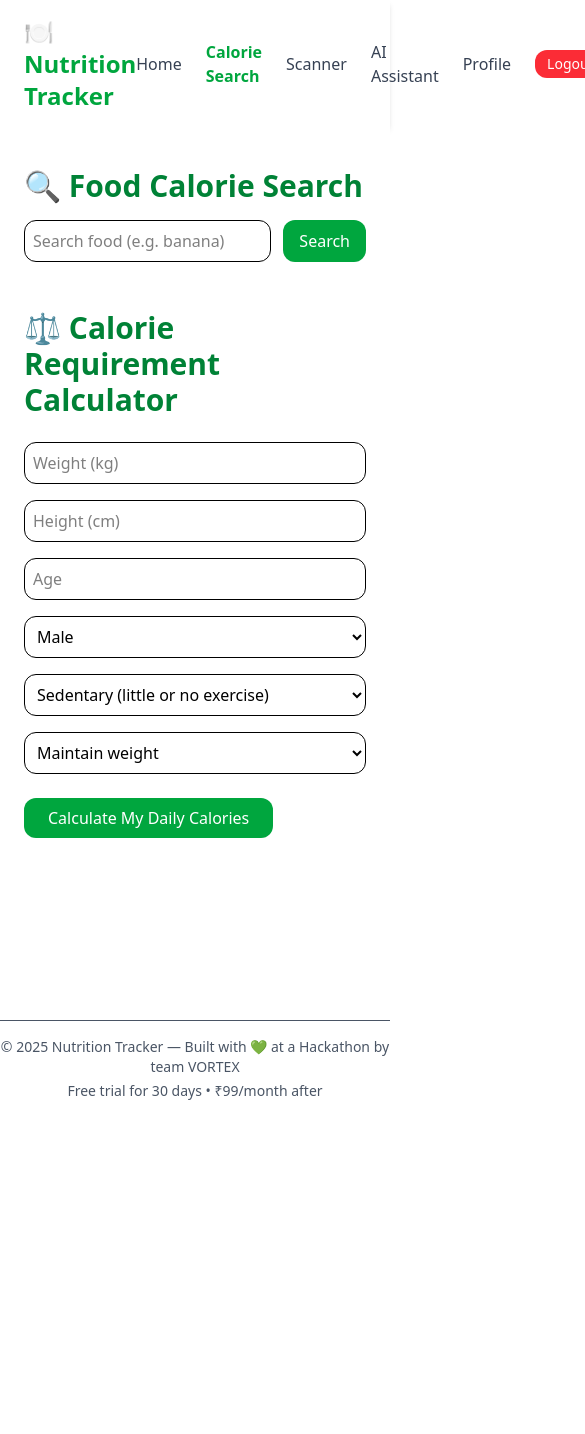
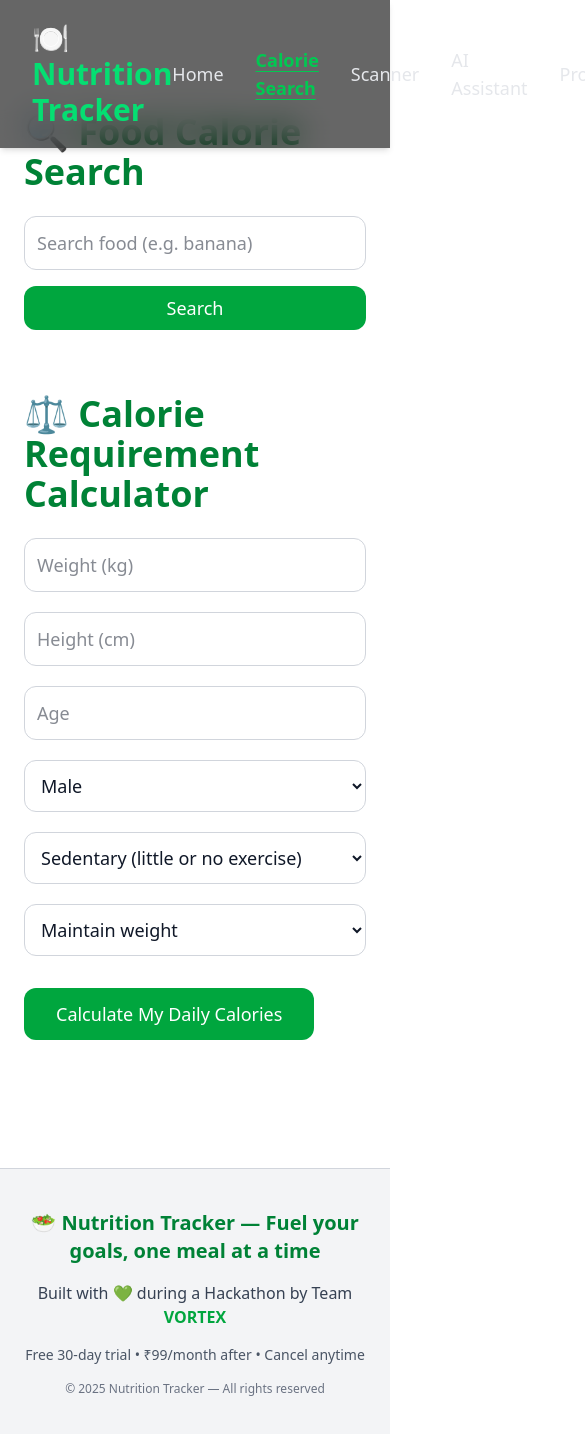
Before and after one commit to creation22/NutritionTracker, a React (Vite) app: page /search in a window 390 px wide. Shown: the top 1434 px of the page, 585 px wide, since content can reach past the window. Before the commit the page ends 1117 px from the top, so only its background shows below. Built offline with nearby package versions, Linux system fonts and the light colour scheme.

Commit message:
more upgraded

```diff
--- a/package.json
+++ b/package.json
@@ -11,6 +11,7 @@
   },
   "dependencies": {
     "@tailwindcss/vite": "^4.1.3",
+    "framer-motion": "^12.6.3",
     "react": "^19.0.0",
     "react-dom": "^19.0.0",
     "react-icons": "^5.5.0",
--- a/src/Components/Footer.jsx
+++ b/src/Components/Footer.jsx
@@ -1,15 +1,29 @@
 import React from 'react';
+import { motion } from 'framer-motion';
 
 const Footer = () => {
   return (
-    <footer className="bg-white border-t mt-12 py-4 text-center text-sm text-gray-600">
-      <p>
-        © {new Date().getFullYear()} Nutrition Tracker — Built with 💚 at a Hackathon by team VORTEX
-      </p>
-      <p className="mt-1">
-        Free trial for 30 days • ₹99/month after
-      </p>
-    </footer>
+    <motion.footer
+      className="bg-gray-100 dark:bg-zinc-900 text-gray-700 dark:text-gray-300 border-t border-gray-300 dark:border-zinc-700 mt-20 py-10 px-4 text-center transition-colors duration-300"
+      initial={{ opacity: 0 }}
+      animate={{ opacity: 1 }}
+      transition={{ duration: 0.6 }}
+    >
+      <div className="max-w-4xl mx-auto space-y-4">
+        <p className="text-xl font-semibold text-green-700 dark:text-green-400">
+          🥗 Nutrition Tracker — Fuel your goals, one meal at a time
+        </p>
+        <p className="text-base">
+          Built with 💚 during a Hackathon by Team <span className="font-bold text-green-600 dark:text-green-400">VORTEX</span>
+        </p>
+        <p className="text-sm text-gray-600 dark:text-gray-400">
+          Free 30-day trial • ₹99/month after • Cancel anytime
+        </p>
+        <p className="text-xs text-gray-500 dark:text-gray-500">
+          © {new Date().getFullYear()} Nutrition Tracker — All rights reserved
+        </p>
+      </div>
+    </motion.footer>
   );
 };
 
--- a/src/Components/Navbar.jsx
+++ b/src/Components/Navbar.jsx
@@ -7,7 +7,9 @@ const Navbar = () => {
   const currentPath = location.pathname;
 
   const isActive = (path) =>
-    currentPath === path ? 'text-green-600 font-bold' : 'text-gray-700';
+    currentPath === path
+      ? 'text-green-500 font-bold underline underline-offset-4'
+      : 'text-gray-200 hover:text-green-300 transition duration-300';
 
   const handleLogout = () => {
     localStorage.clear();
@@ -15,12 +17,15 @@ const Navbar = () => {
   };
 
   return (
-    <nav className="bg-white shadow-md px-6 py-4 flex justify-between items-center">
-      <Link to="/home" className="text-2xl font-bold text-green-600">
+    <nav className="backdrop-blur-lg bg-black/60 shadow-md px-8 py-5 flex justify-between items-center fixed top-0 left-0 right-0 z-50">
+      <Link
+        to="/home"
+        className="text-3xl font-extrabold text-green-400 hover:scale-105 transform transition duration-300"
+      >
         🍽️ Nutrition Tracker
       </Link>
 
-      <div className="flex items-center space-x-6 text-md">
+      <div className="flex items-center gap-8 text-lg font-medium">
         <Link to="/home" className={isActive('/home')}>
           Home
         </Link>
@@ -39,7 +44,7 @@ const Navbar = () => {
 
         <button
           onClick={handleLogout}
-          className="bg-red-500 text-white px-3 py-1 rounded-xl hover:bg-red-600 transition text-sm"
+          className="bg-red-600 hover:bg-red-700 text-white px-4 py-2 rounded-xl transition duration-300 text-sm shadow-md"
         >
           Logout
         </button>
--- a/src/Pages/Home.jsx
+++ b/src/Pages/Home.jsx
@@ -4,58 +4,58 @@ import { FaSearch, FaBarcode, FaRobot, FaUser } from 'react-icons/fa';
 
 const Home = () => {
   return (
-    <div className="min-h-screen bg-gradient-to-br from-green-50 to-white px-6 py-10">
-      <div className="max-w-5xl mx-auto text-center">
-        <h1 className="text-4xl md:text-5xl font-bold text-green-700 mb-4">
-          Welcome to Nutrition Tracker 🌱
+    <div className="min-h-screen bg-gradient-to-br from-black via-gray-900 to-gray-800 px-6 py-20 text-white">
+      <div className="max-w-6xl mx-auto text-center">
+        <h1 className="text-5xl md:text-6xl font-extrabold text-green-400 mb-6 drop-shadow-lg">
+          Your Personal Health Companion 🍽️
         </h1>
-        <p className="text-gray-600 text-lg max-w-xl mx-auto mb-10">
-          Track your calories, scan food items, ask questions to our AI assistant,
-          and manage your nutrition effortlessly.
+        <p className="text-gray-300 text-lg md:text-xl max-w-3xl mx-auto mb-12">
+          Discover, track, and improve your nutrition with powerful tools like AI,
+          calorie search, and scanning – all in one seamless experience.
         </p>
 
-        <div className="grid grid-cols-1 sm:grid-cols-2 lg:grid-cols-4 gap-6">
+        <div className="grid grid-cols-1 sm:grid-cols-2 lg:grid-cols-4 gap-8">
           <Link
             to="/search"
-            className="bg-white border hover:shadow-xl transition rounded-2xl p-6 flex flex-col items-center justify-center text-green-700"
+            className="bg-gradient-to-br from-green-500 to-green-700 hover:scale-105 hover:shadow-2xl transition-transform duration-300 rounded-3xl p-6 flex flex-col items-center justify-center text-white"
           >
-            <FaSearch size={32} className="mb-3" />
-            <h3 className="text-xl font-semibold mb-1">Calorie Search</h3>
-            <p className="text-sm text-gray-500 text-center">
-              Look up calories in your favorite foods instantly.
+            <FaSearch size={36} className="mb-4 animate-pulse" />
+            <h3 className="text-2xl font-bold mb-2">Calorie Search</h3>
+            <p className="text-sm text-center opacity-80">
+              Instantly check calories in any food or meal.
             </p>
           </Link>
 
           <Link
             to="/scanner"
-            className="bg-white border hover:shadow-xl transition rounded-2xl p-6 flex flex-col items-center justify-center text-green-700"
+            className="bg-gradient-to-br from-purple-500 to-purple-700 hover:scale-105 hover:shadow-2xl transition-transform duration-300 rounded-3xl p-6 flex flex-col items-center justify-center text-white"
           >
-            <FaBarcode size={32} className="mb-3" />
-            <h3 className="text-xl font-semibold mb-1">Food Scanner</h3>
-            <p className="text-sm text-gray-500 text-center">
-              Scan barcodes or images to get accurate nutrition info.
+            <FaBarcode size={36} className="mb-4 animate-bounce" />
+            <h3 className="text-2xl font-bold mb-2">Food Scanner</h3>
+            <p className="text-sm text-center opacity-80">
+              Scan barcodes or photos to reveal nutrition info.
             </p>
           </Link>
 
           <Link
             to="/chatbot"
-            className="bg-white border hover:shadow-xl transition rounded-2xl p-6 flex flex-col items-center justify-center text-green-700"
+            className="bg-gradient-to-br from-blue-500 to-blue-700 hover:scale-105 hover:shadow-2xl transition-transform duration-300 rounded-3xl p-6 flex flex-col items-center justify-center text-white"
           >
-            <FaRobot size={32} className="mb-3" />
-            <h3 className="text-xl font-semibold mb-1">AI Assistant</h3>
-            <p className="text-sm text-gray-500 text-center">
-              Ask anything about nutrition, health, or food tips.
+            <FaRobot size={36} className="mb-4 animate-spin-slow" />
+            <h3 className="text-2xl font-bold mb-2">AI Assistant</h3>
+            <p className="text-sm text-center opacity-80">
+              Ask nutrition questions and get instant answers.
             </p>
           </Link>
 
           <Link
             to="/profile"
-            className="bg-white border hover:shadow-xl transition rounded-2xl p-6 flex flex-col items-center justify-center text-green-700"
+            className="bg-gradient-to-br from-pink-500 to-pink-700 hover:scale-105 hover:shadow-2xl transition-transform duration-300 rounded-3xl p-6 flex flex-col items-center justify-center text-white"
           >
-            <FaUser size={32} className="mb-3" />
-            <h3 className="text-xl font-semibold mb-1">My Profile</h3>
-            <p className="text-sm text-gray-500 text-center">
-              View your details, calorie log, and trial status.
+            <FaUser size={36} className="mb-4 animate-fade" />
+            <h3 className="text-2xl font-bold mb-2">My Profile</h3>
+            <p className="text-sm text-center opacity-80">
+              Manage your goals, data, and subscription.
             </p>
           </Link>
         </div>
--- a/src/Pages/Search.jsx
+++ b/src/Pages/Search.jsx
@@ -1,4 +1,5 @@
 import React, { useState } from 'react';
+import { motion } from 'framer-motion';
 
 const mockFoodData = {
   apple: 52,
@@ -61,61 +62,68 @@ const Search = () => {
   };
 
   return (
-    <div className="min-h-screen bg-white px-6 py-10">
-      <div className="max-w-5xl mx-auto space-y-12">
-        <div>
-          <h2 className="text-3xl font-bold text-green-700 mb-4">🔍 Food Calorie Search</h2>
-          <div className="flex gap-3">
+    <div className="min-h-screen bg-white dark:bg-zinc-900 px-6 pt-28 pb-12 text-gray-900 dark:text-gray-100 transition-colors duration-300">
+      <div className="max-w-5xl mx-auto space-y-16">
+        {/* Food Search */}
+        <motion.div
+          initial={{ opacity: 0, y: 20 }}
+          animate={{ opacity: 1, y: 0 }}
+          transition={{ duration: 0.6 }}
+        >
+          <h2 className="text-4xl font-bold text-green-700 dark:text-green-400 mb-6">
+            🔍 Food Calorie Search
+          </h2>
+          <div className="flex flex-col sm:flex-row gap-4">
             <input
               type="text"
               placeholder="Search food (e.g. banana)"
               value={query}
               onChange={(e) => setQuery(e.target.value)}
-              className="p-2 border rounded-xl w-full"
+              className="p-3 border border-gray-300 dark:border-zinc-600 bg-white dark:bg-zinc-800 rounded-xl w-full text-lg"
             />
             <button
               onClick={handleSearch}
-              className="bg-green-600 text-white px-4 rounded-xl hover:bg-green-700 transition"
+              className="bg-green-600 text-white px-6 py-2 rounded-xl hover:bg-green-700 transition text-lg"
             >
               Search
             </button>
           </div>
-          {result && <p className="mt-4 text-lg text-gray-700">Result: {result}</p>}
-        </div>
+          {result && (
+            <p className="mt-4 text-xl dark:text-gray-300">
+              🍽️ <span className="font-semibold">Result:</span> {result}
+            </p>
+          )}
+        </motion.div>
 
-        <div>
-          <h2 className="text-3xl font-bold text-green-700 mb-6">⚖️ Calorie Requirement Calculator</h2>
-          <div className="grid grid-cols-1 md:grid-cols-3 gap-4">
-            <input
-              type="number"
-              name="weight"
-              placeholder="Weight (kg)"
-              value={form.weight}
-              onChange={handleInputChange}
-              className="p-2 border rounded-xl"
-            />
-            <input
-              type="number"
-              name="height"
-              placeholder="Height (cm)"
-              value={form.height}
-              onChange={handleInputChange}
-              className="p-2 border rounded-xl"
-            />
-            <input
-              type="number"
-              name="age"
-              placeholder="Age"
-              value={form.age}
-              onChange={handleInputChange}
-              className="p-2 border rounded-xl"
-            />
+        {/* Calorie Calculator */}
+        <motion.div
+          initial={{ opacity: 0, y: 30 }}
+          animate={{ opacity: 1, y: 0 }}
+          transition={{ duration: 0.7 }}
+        >
+          <h2 className="text-4xl font-bold text-green-700 dark:text-green-400 mb-6">
+            ⚖️ Calorie Requirement Calculator
+          </h2>
+          <div className="grid grid-cols-1 sm:grid-cols-2 lg:grid-cols-3 gap-5">
+            {['weight', 'height', 'age'].map((field) => (
+              <input
+                key={field}
+                type="number"
+                name={field}
+                placeholder={`${field[0].toUpperCase() + field.slice(1)} ${
+                  field === 'weight' ? '(kg)' : field === 'height' ? '(cm)' : ''
+                }`}
+                value={form[field]}
+                onChange={handleInputChange}
+                className="p-3 border border-gray-300 dark:border-zinc-600 bg-white dark:bg-zinc-800 rounded-xl text-lg"
+              />
+            ))}
 
             <select
               name="gender"
               value={form.gender}
               onChange={handleInputChange}
-              className="p-2 border rounded-xl"
+              className="p-3 border border-gray-300 dark:border-zinc-600 bg-white dark:bg-zinc-800 rounded-xl text-lg"
             >
               <option value="male">Male</option>
               <option value="female">Female</option>
@@ -125,7 +133,7 @@ const Search = () => {
               name="activity"
               value={form.activity}
               onChange={handleInputChange}
-              className="p-2 border rounded-xl"
+              className="p-3 border border-gray-300 dark:border-zinc-600 bg-white dark:bg-zinc-800 rounded-xl text-lg"
             >
               <option value="sedentary">Sedentary (little or no exercise)</option>
               <option value="light">Lightly active</option>
@@ -138,7 +146,7 @@ const Search = () => {
               name="goal"
               value={form.goal}
               onChange={handleInputChange}
-              className="p-2 border rounded-xl"
+              className="p-3 border border-gray-300 dark:border-zinc-600 bg-white dark:bg-zinc-800 rounded-xl text-lg"
             >
               <option value="maintain">Maintain weight</option>
               <option value="lose">Lose weight</option>
@@ -148,17 +156,23 @@ const Search = () => {
 
           <button
             onClick={calculateCalories}
-            className="mt-6 bg-green-600 text-white px-6 py-2 rounded-xl hover:bg-green-700 transition"
+            className="mt-8 bg-green-600 text-white px-8 py-3 rounded-xl hover:bg-green-700 transition text-lg"
           >
             Calculate My Daily Calories
           </button>
 
           {dailyCalories && (
-            <p className="mt-4 text-lg text-green-700 font-semibold">
-              🧮 You need approx. {dailyCalories} kcal/day to {form.goal} your weight.
-            </p>
+            <motion.p
+              className="mt-6 text-2xl text-green-700 dark:text-green-300 font-semibold"
+              initial={{ opacity: 0 }}
+              animate={{ opacity: 1 }}
+              transition={{ delay: 0.2 }}
+            >
+              🧮 You need approx. {dailyCalories} kcal/day to{' '}
+              <span className="underline">{form.goal}</span> your weight.
+            </motion.p>
           )}
-        </div>
+        </motion.div>
       </div>
     </div>
   );
```
Also changed, not shown: src/Pages/Chatbot.jsx (+18 -13 lines), src/Pages/Login.jsx (+35 -29 lines), src/Pages/Pages.jsx (deleted, +0 -11 lines), src/Pages/Profile.jsx (+32 -13 lines), src/Pages/Scanner.jsx (+50 -27 lines), vite.config.js (+27 -1 lines), 1 other file (tests, documents, lock files or other folders).
